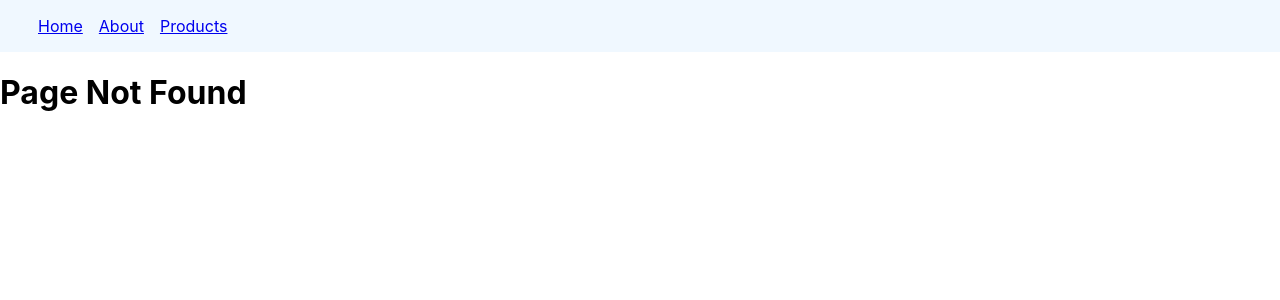
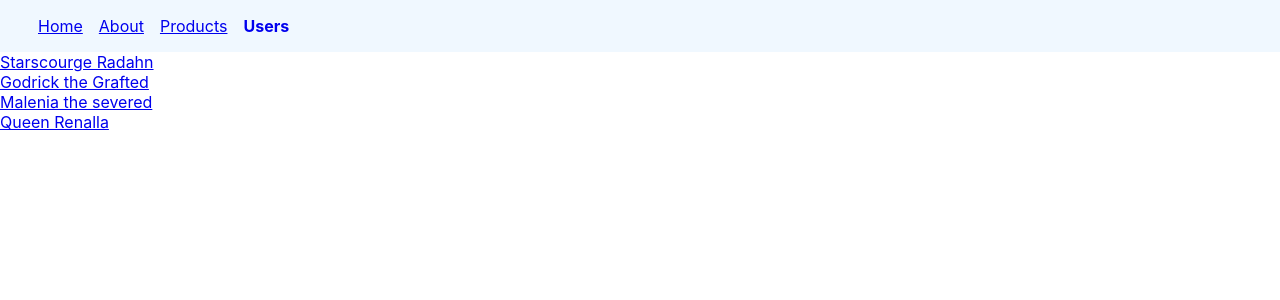
Before and after one commit to Reggie-Amedee-Tech/reactrouterdemo, a React (Create React App) app: page /users in a window 1280 px wide. Before the commit this address had no page. Shown: the top 300 px of the page. Built offline with nearby package versions, Linux system fonts and the light colour scheme.

Commit message:
added functionality that allows you to click on a specific user and routes to a webpage to see their detail. added a use navigate button to go back to the previous page

```diff
--- a/package.json
+++ b/package.json
@@ -10,6 +10,8 @@
     "react-dom": "^18.1.0",
     "react-router-dom": "^6.3.0",
     "react-scripts": "5.0.1",
+    "uuid": "^8.3.2",
+    "uuidv4": "^6.2.13",
     "web-vitals": "^2.1.4"
   },
   "scripts": {
--- a/src/App.js
+++ b/src/App.js
@@ -1,4 +1,4 @@
-import {Routes, Route} from 'react-router-dom'
+import { Routes, Route, useParams } from 'react-router-dom'
 import Home from './components/Home';
 import About from './components/About';
 import Navbar from './components/Navbar';
@@ -7,21 +7,74 @@ import NoMatch from './components/NoMatch';
 import Product from './components/Products';
 import FeaturedProducts from './components/FeaturedProducts';
 import NewProducts from './components/NewProducts';
+import User from './components/User';
+import UserDetail from './components/UserDetails';
+import Admin from './components/Admin';
+import React, {useState} from "react";
+
 import './App.css';
 
 function App() {
+
+  const [specificUser, setSpecificUser] = useState({})
+
+
+
+    const filterUserId = (id) => {
+        const newItem = user.filter((item) => {
+            return item.id === id
+        })
+        setSpecificUser(newItem)
+
+
+
+    }
+
+
+
+
+    const user = [{
+        name: 'Starscourge Radahn',
+        email: 'redlion@caelid.com',
+        userName: 'LeanordChampion',
+        id: Math.floor(Math.random() * 1000000)
+    },
+     {
+        name: 'Godrick the Grafted',
+        email: 'stormveilking@limgrave.com',
+        userName: 'Godfreys Fave',
+        id: Math.floor(Math.random() * 1000000)
+    }, {
+        name: 'Malenia the severed',
+        email: 'oneArmValkyrie@haligtree.net',
+        userName: 'Blade of Miquella',
+        id: Math.floor(Math.random() * 1000000)
+    }, {
+        name: 'Queen Renalla',
+        email: 'iheartradagon@rayalucaria.net',
+        userName: 'Ranni Mom',
+        id: Math.floor(Math.random() * 1000000)
+    }]
+
+
+
   return (
     <>
-    <Navbar/>
+      <Navbar />
       <Routes>
         <Route path="/" element={<Home />}></Route>
         <Route path="about" element={<About />}></Route>
         <Route path='order-summary' element={<OrderSummary />}></Route>
         <Route path="*" element={<NoMatch />}></Route>
         <Route path="products" element={<Product />}>
-        <Route path="featured" element={<FeaturedProducts />}/>
-        <Route path="new" element={<NewProducts />}/>
+          <Route index element={<FeaturedProducts />} />
+          <Route path="featured" element={<FeaturedProducts />} />
+          <Route path="new" element={<NewProducts />} />
         </Route>
+        <Route path="users" element={<User user={user} filterUserId={filterUserId}/>}>
+          <Route path="admin" element={<Admin />} />
+        </Route>
+        <Route path="users/:userId" element={<UserDetail specificUser={specificUser} />} />
       </Routes>
     </>
   );
--- /dev/null
+++ b/src/components/Admin.js
@@ -0,0 +1,10 @@
+import React from "react";
+
+const Admin = () => {
+
+    return <>
+        <h1>Admin User</h1>
+    </>
+}
+
+export default Admin;
--- a/src/components/Navbar.js
+++ b/src/components/Navbar.js
@@ -8,6 +8,7 @@ const Navbar = () => {
             <NavLink to="/">Home</NavLink>
             <NavLink to="/about">About</NavLink>
             <NavLink to="/products">Products</NavLink>
+            <NavLink to="/users">Users</NavLink>
         </nav>
     )
 }
--- /dev/null
+++ b/src/components/User.js
@@ -0,0 +1,32 @@
+import React, {useState} from "react";
+
+import { Outlet, Link } from 'react-router-dom'
+
+const Users = (props) => {
+    const {user, filterUserId, } = props;
+
+
+
+
+
+
+    return (
+        <>
+
+
+
+            <div>
+                {user.map((item) => {
+                    return <div key={item.id}>
+                    <Link to={`${item.id}`} onClick={() => filterUserId(item.id)}>{item.name}</Link>
+                    </div>
+                })}
+
+
+            </div>
+
+        </>
+    )
+}
+
+export default Users;
--- /dev/null
+++ b/src/components/UserDetails.js
@@ -0,0 +1,36 @@
+import React from "react";
+import { useParams, useNavigate } from "react-router-dom";
+
+
+const UserDetail = (props) => {
+
+    const navigate = useNavigate();
+    const {specificUser} = props;
+    const { userId } = useParams();
+
+
+
+
+
+
+
+    return <>
+    <div className="user-detail">
+
+
+    {specificUser.map((item) => {
+
+        return <div>
+            <p>{item.userName}</p>
+            <p>{item.name}</p>
+            <p>{item.email}</p>
+        </div>
+
+    })}
+    <button onClick={() => {navigate(-1)}}>Go Back</button>
+
+    </div>
+    </>
+}
+
+export default UserDetail
--- a/src/index.css
+++ b/src/index.css
@@ -25,3 +25,9 @@ nav a.active {
   text-decoration: none;
   font-weight: bold;
 }
+
+.user-detail {
+  display: flex;
+  flex-direction: column;
+  align-items: center;
+}
```
Also changed, not shown: 1 other file (tests, documents, lock files or other folders). Lines whose indentation alone changed are shown as unchanged.
